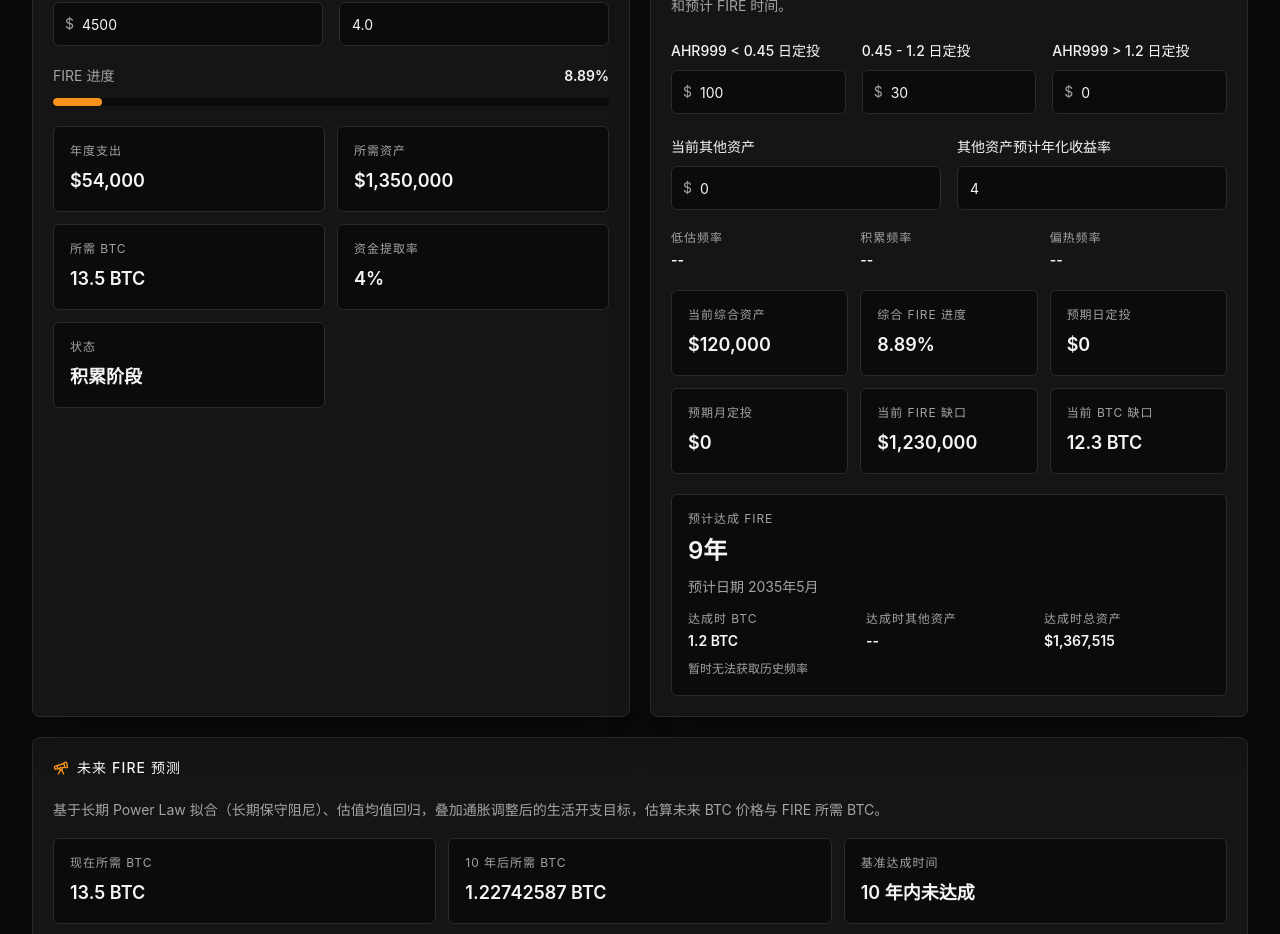
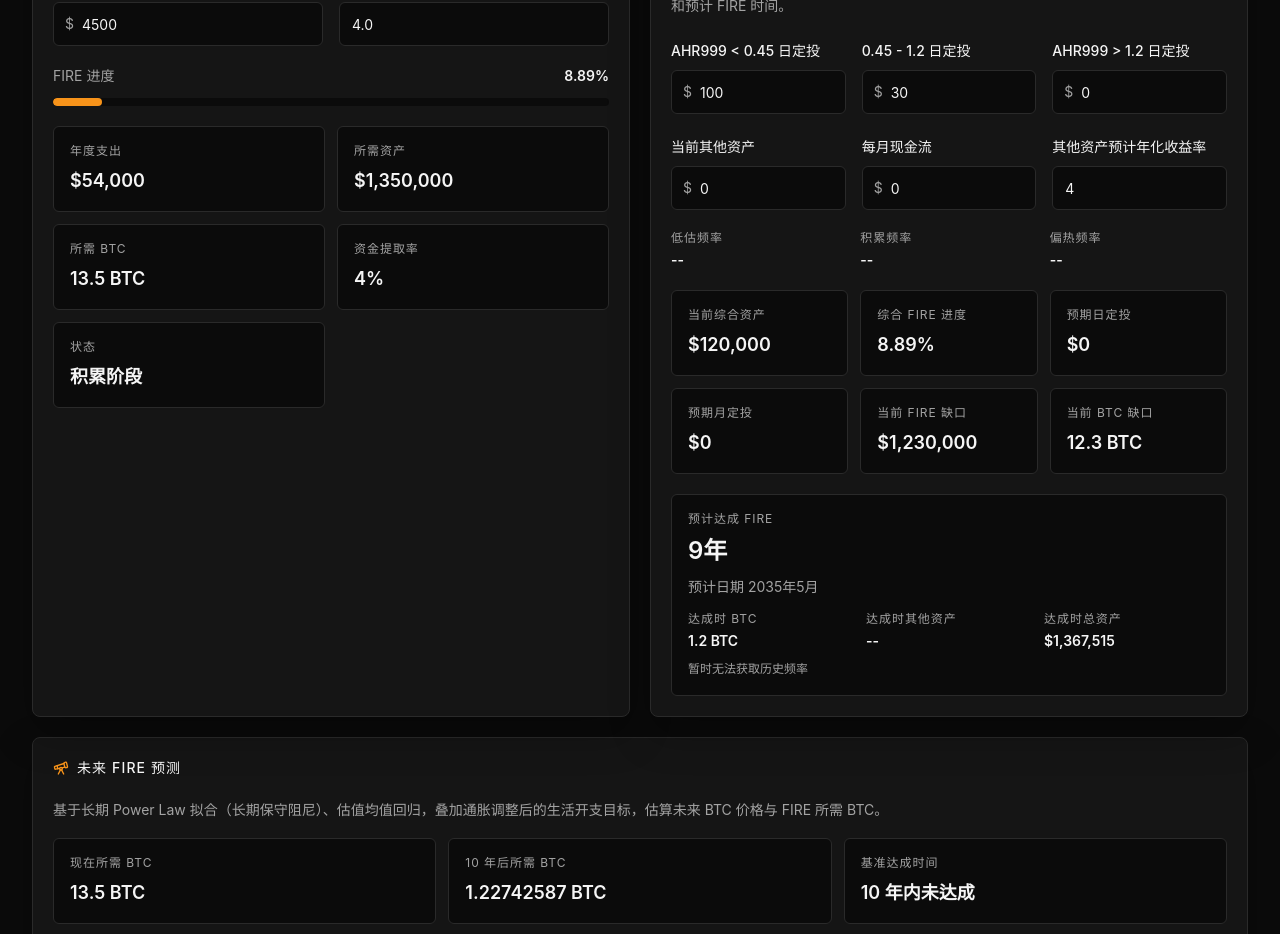
Before and after one commit to SayangChun/BTC_FIRE_OS, a Next.js app: page / in a window 1280 px wide. Shown: the part 1060-1994 px from the top of the page. Built offline with nearby package versions, Linux system fonts and the light colour scheme; no server answers.

Commit message:
feat: update DCA fire model and data settings UI

```diff
--- a/app/page.tsx
+++ b/app/page.tsx
@@ -83,6 +83,7 @@ export default function Home() {
     {
     currentAmount: 0,
     annualReturnRate: 0.04,
+    monthlyCashflow: 0,
     },
   );
   const [activeTab, setActiveTab] = usePersistentState<string>(
@@ -147,13 +148,16 @@ export default function Home() {
     ) {
       setDcaPlan(cleanedPlan);
     }
+    const incomingCashflow = typeof (otherAssets as any).monthlyCashflow === "number" ? (otherAssets as any).monthlyCashflow : 0;
     const cleanedOther: OtherAssetsInput = {
       currentAmount: toFixedPrecision(otherAssets.currentAmount, 2),
       annualReturnRate: toFixedPrecision(otherAssets.annualReturnRate, 4),
+      monthlyCashflow: toFixedPrecision(incomingCashflow, 2),
     };
     if (
       cleanedOther.currentAmount !== otherAssets.currentAmount ||
-      cleanedOther.annualReturnRate !== otherAssets.annualReturnRate
+      cleanedOther.annualReturnRate !== otherAssets.annualReturnRate ||
+      cleanedOther.monthlyCashflow !== incomingCashflow
     ) {
       setOtherAssets(cleanedOther);
     }
@@ -198,6 +202,9 @@ export default function Home() {
       otherAssets: {
         ...otherAssets,
         currentAmount: toUsd(otherAssets.currentAmount),
+        monthlyCashflow: toUsd(
+          typeof (otherAssets as any).monthlyCashflow === "number" ? (otherAssets as any).monthlyCashflow : 0,
+        ),
       },
     });
 
--- a/components/data-settings.tsx
+++ b/components/data-settings.tsx
@@ -236,7 +236,8 @@ function formatFieldValue(field: string, value: unknown): string {
     }
     case "otherAssets": {
       const a = value as OtherAssetsInput;
-      return `${formatNumber(a.currentAmount)} (${(a.annualReturnRate * 100).toFixed(1)}%)`;
+      const cf = (a as any).monthlyCashflow ?? 0;
+      return `${formatNumber(a.currentAmount)} +${formatNumber(cf)}/mo (${(a.annualReturnRate * 100).toFixed(1)}%)`;
     }
     default:
       return String(value);
--- a/components/dca-fire-planner-card.tsx
+++ b/components/dca-fire-planner-card.tsx
@@ -80,7 +80,7 @@ export function DcaFirePlannerCard({
           />
         </div>
 
-        <div className="grid gap-4 md:grid-cols-2">
+        <div className="grid gap-4 md:grid-cols-3">
           <DcaInput
             currency={currency}
             id="other-assets"
@@ -90,6 +90,18 @@ export function DcaFirePlannerCard({
               onOtherAssetsChange({
                 ...otherAssets,
                 currentAmount: Math.round(value * 100) / 100,
+              })
+            }
+          />
+          <DcaInput
+            currency={currency}
+            id="other-assets-cashflow"
+            label={t.monthlyCashflow}
+            value={otherAssets.monthlyCashflow ?? 0}
+            onChange={(value) =>
+              onOtherAssetsChange({
+                ...otherAssets,
+                monthlyCashflow: Math.round(value * 100) / 100,
               })
             }
           />
--- a/lib/dca-fire.ts
+++ b/lib/dca-fire.ts
@@ -53,6 +53,7 @@ export function projectDcaFire({
   let projectedOtherAssets = currentOtherAssetsValue;
   const monthlyOtherAssetsReturn =
     (1 + sanitizeReturnRate(otherAssets.annualReturnRate)) ** (1 / 12) - 1;
+  const monthlyCashflow = sanitizePositive((otherAssets as any).monthlyCashflow ?? 0);
 
   for (let month = 1; month <= MAX_PROJECTION_MONTHS; month += 1) {
     const yearsFromNow = month / 12;
@@ -67,6 +68,7 @@ export function projectDcaFire({
     }
 
     projectedOtherAssets *= 1 + monthlyOtherAssetsReturn;
+    projectedOtherAssets += monthlyCashflow;
     const projectedValue = projectedBtc * projectedPrice + projectedOtherAssets;
 
     if (projectedValue >= requiredPortfolioValue) {
--- a/lib/i18n.ts
+++ b/lib/i18n.ts
@@ -120,6 +120,7 @@ export const translations = {
       normalAmount: "0.45 - 1.2 日定投",
       highAmount: "AHR999 > 1.2 日定投",
       otherAssets: "当前其他资产",
+      monthlyCashflow: "每月现金流",
       otherAssetsReturn: "其他资产预计年化收益率",
       lowFrequency: "低估频率",
       normalFrequency: "积累频率",
@@ -285,6 +286,7 @@ export const translations = {
       normalAmount: "0.45 - 1.2 日定投",
       highAmount: "AHR999 > 1.2 日定投",
       otherAssets: "目前其他資產",
+      monthlyCashflow: "每月現金流",
       otherAssetsReturn: "其他資產預估年化收益率",
       lowFrequency: "低估頻率",
       normalFrequency: "累積頻率",
@@ -454,6 +456,7 @@ export const translations = {
       normalAmount: "0.45 - 1.2 daily DCA",
       highAmount: "AHR999 > 1.2 daily DCA",
       otherAssets: "Current other assets",
+      monthlyCashflow: "Monthly cash flow",
       otherAssetsReturn: "Estimated annual return",
       lowFrequency: "Undervalued freq.",
       normalFrequency: "Accumulation freq.",
--- a/lib/types.ts
+++ b/lib/types.ts
@@ -86,6 +86,7 @@ export type BtcUnit = "BTC" | "mBTC" | "bits" | "sat";
 export type OtherAssetsInput = {
   currentAmount: number;
   annualReturnRate: number;
+  monthlyCashflow: number;
 };
 
 export type ExportData = {
```
